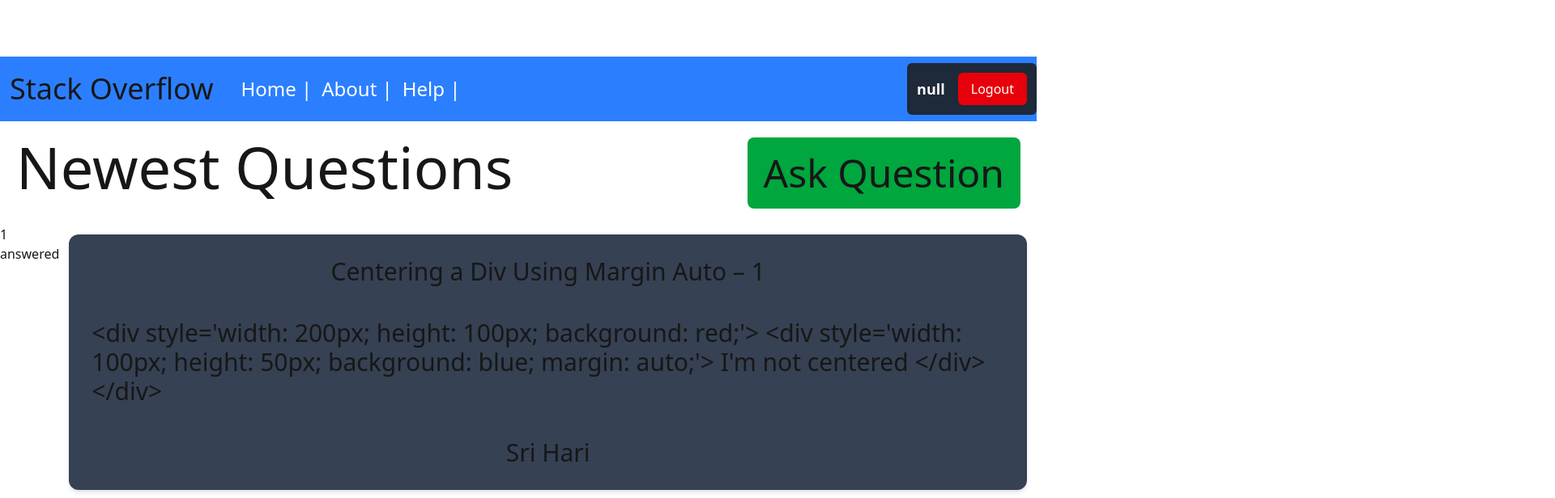
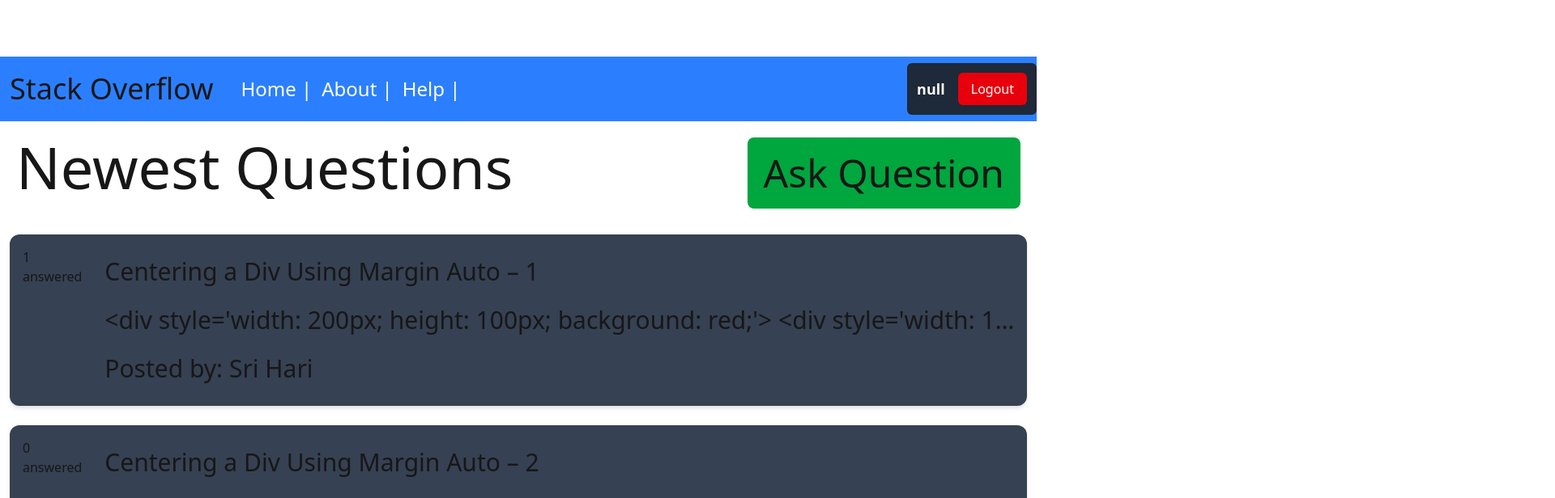
Before and after one commit to Hariking967/NextJS_Basic, a Next.js app in the folder bug-post/: page / in a window 1280 px wide. Shown: the top 616 px of the page at 81% size, 1920 px wide, since content can reach past the window. Built offline with nearby package versions, Linux system fonts and the light colour scheme; no server answers.

Commit message:
css changes in bug page

```diff
--- a/bug-post/app/components/BugPage.tsx
+++ b/bug-post/app/components/BugPage.tsx
@@ -7,12 +7,12 @@
     let bugDatas = data.bugDatas;
     let bugContent = bugDatas.map(bug=>(
         <Link key={bug.id} href= {`/bug/${bug.id}`}>
-            <div className='flex flex-row'>
+            <div className='flex flex-row gap-4 p-4 m-3 rounded-xl bg-gray-700 hover:bg-gray-600 transition-all shadow-md cursor-pointer'>
                 <p>{bug.answered} answered</p>
-                <div className='flex flex-col items-start md:items-center justify-between gap-4 p-4 m-3 rounded-xl bg-gray-700 hover:bg-gray-600 transition-all shadow-md cursor-pointer'>
+                <div className='flex flex-col w-[90vw]'>
                     <p className='text-3xl m-3 truncate'>{bug.title}</p>
-                    <p className='text-3xl m-3'>{bug.desc}</p>
-                    <p className='text-3xl m-3'>{getUserById(bug.userid)}</p>
+                    <p className='text-3xl m-3 truncate'>{bug.desc}</p>
+                    <p className='text-3xl m-3'>Posted by: {getUserById(bug.userid)}</p>
                 </div>
             </div>
 
```
